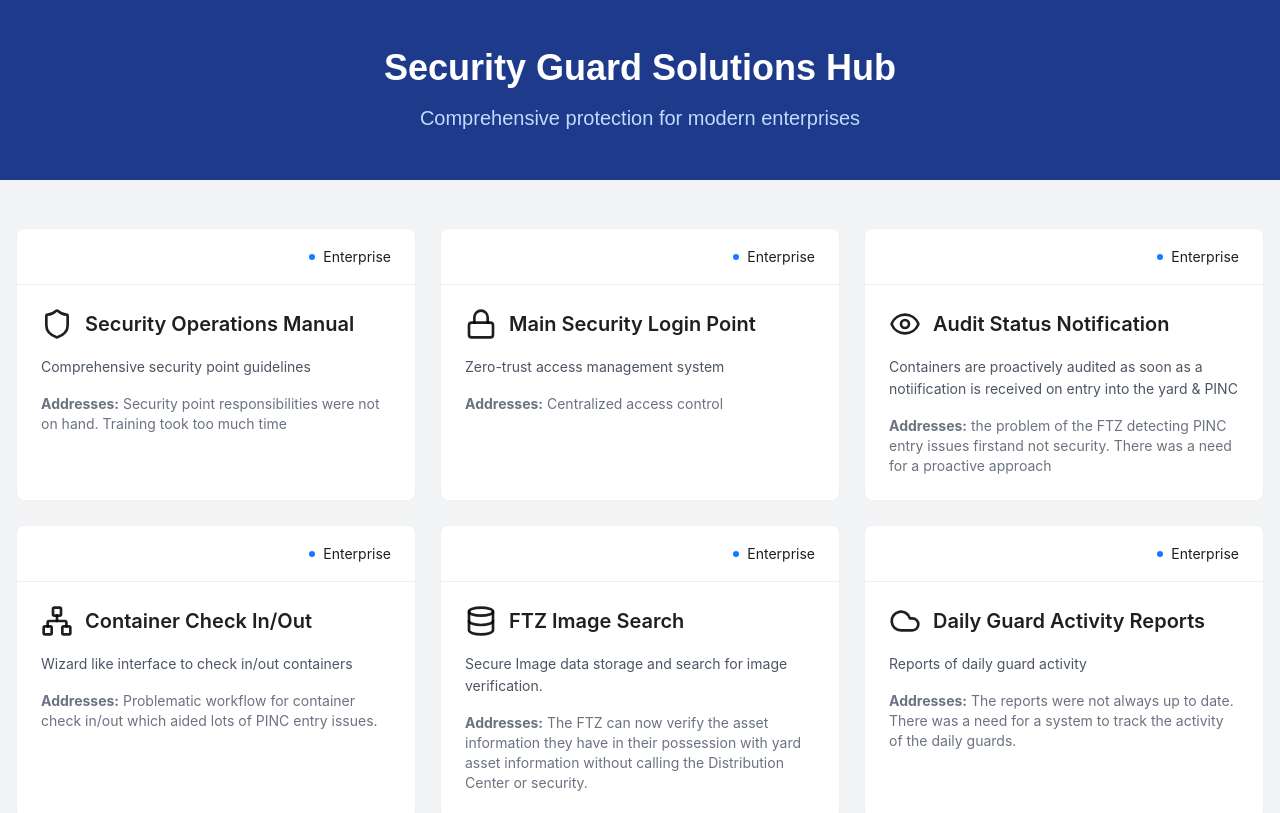
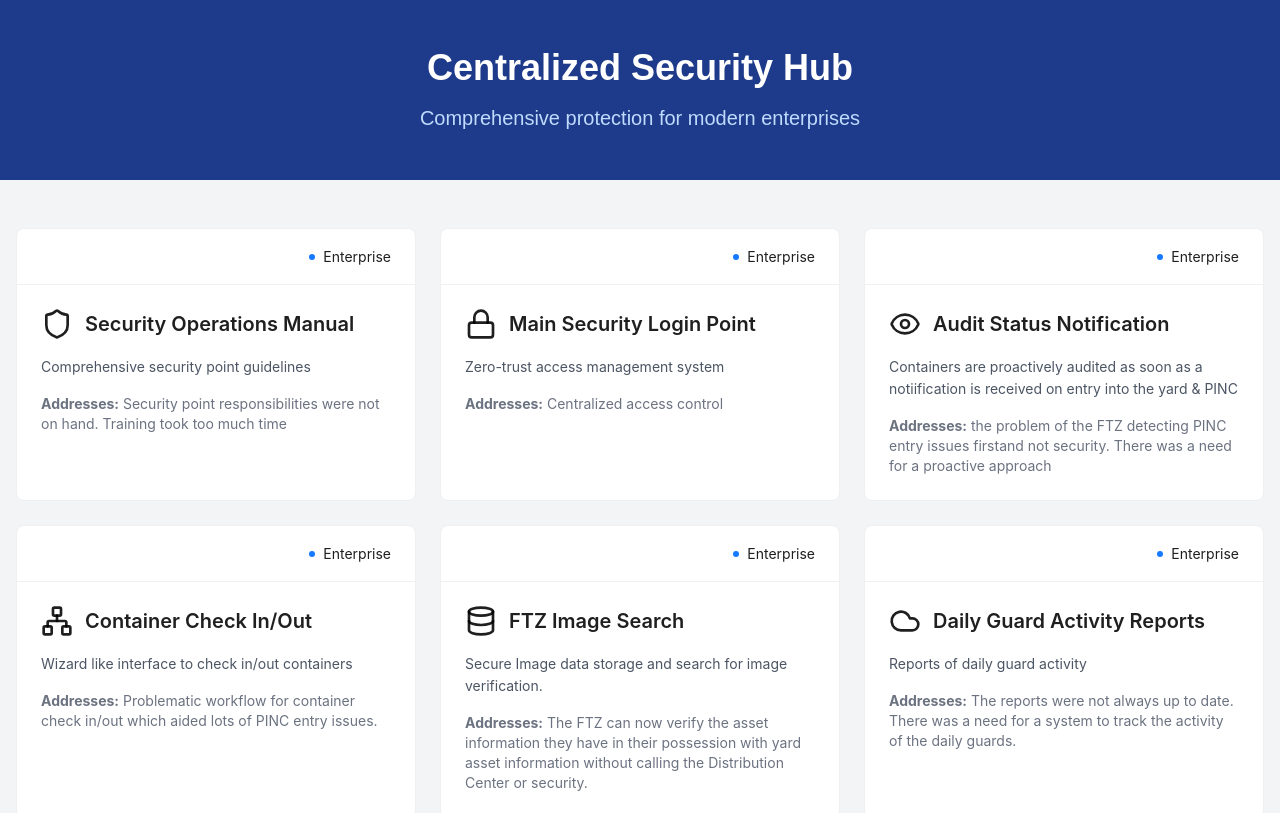
Before and after one commit to Bwogi/central-hub, a Next.js app: page / in a window 1280 px wide. Shown: the top 813 px of the page. Built offline with nearby package versions, Linux system fonts and the light colour scheme.

Commit message:
title adjustments

```diff
--- a/app/page.tsx
+++ b/app/page.tsx
@@ -89,7 +89,7 @@ const SecurityHub = () => {
       <div className="bg-blue-900 text-white py-12">
         <div className="container mx-auto px-4">
           <h1 className="text-4xl font-bold text-center">
-            Security Guard Solutions Hub
+            Centralized Security Hub
           </h1>
           <p className="mt-4 text-xl text-center text-blue-200">
             Comprehensive protection for modern enterprises
```
